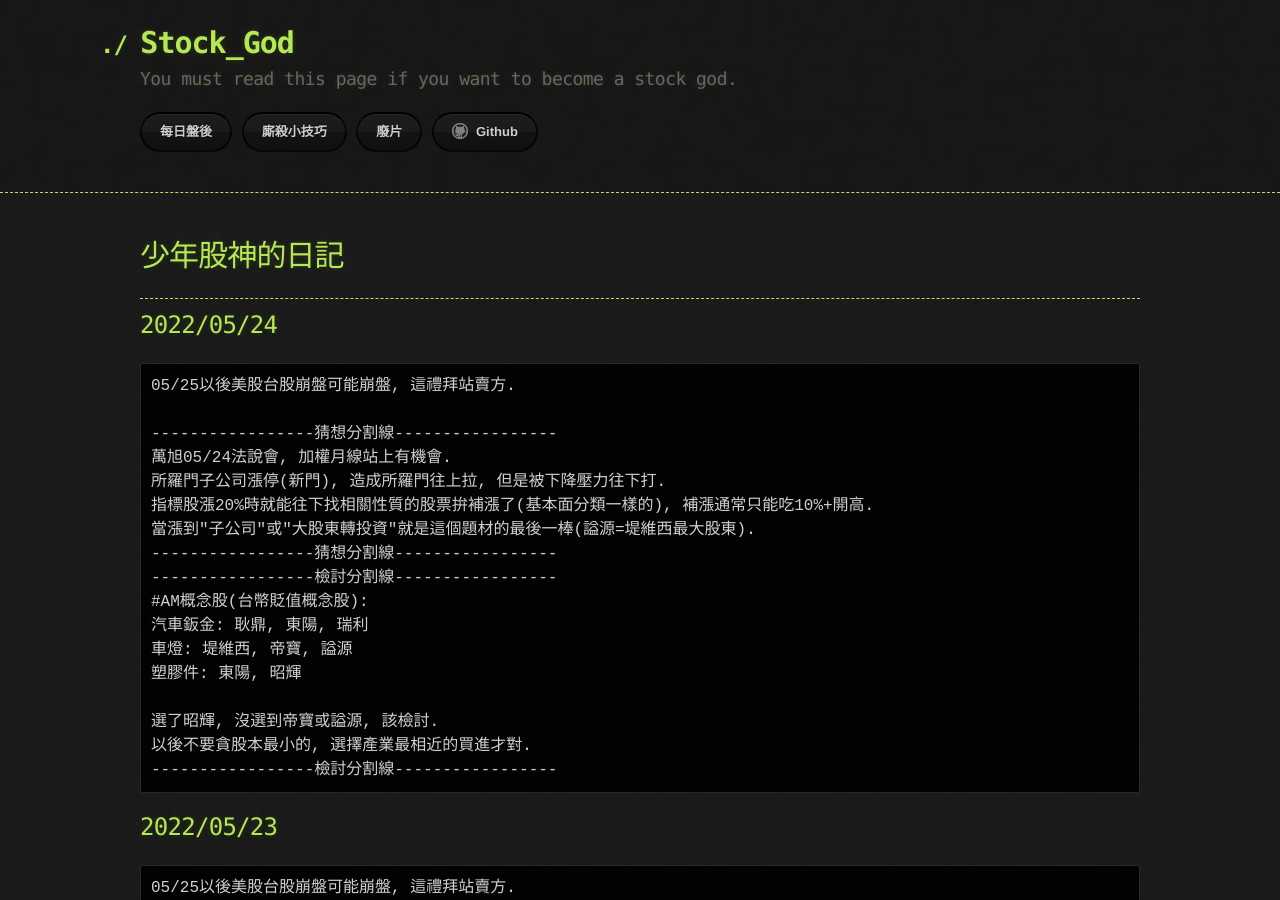
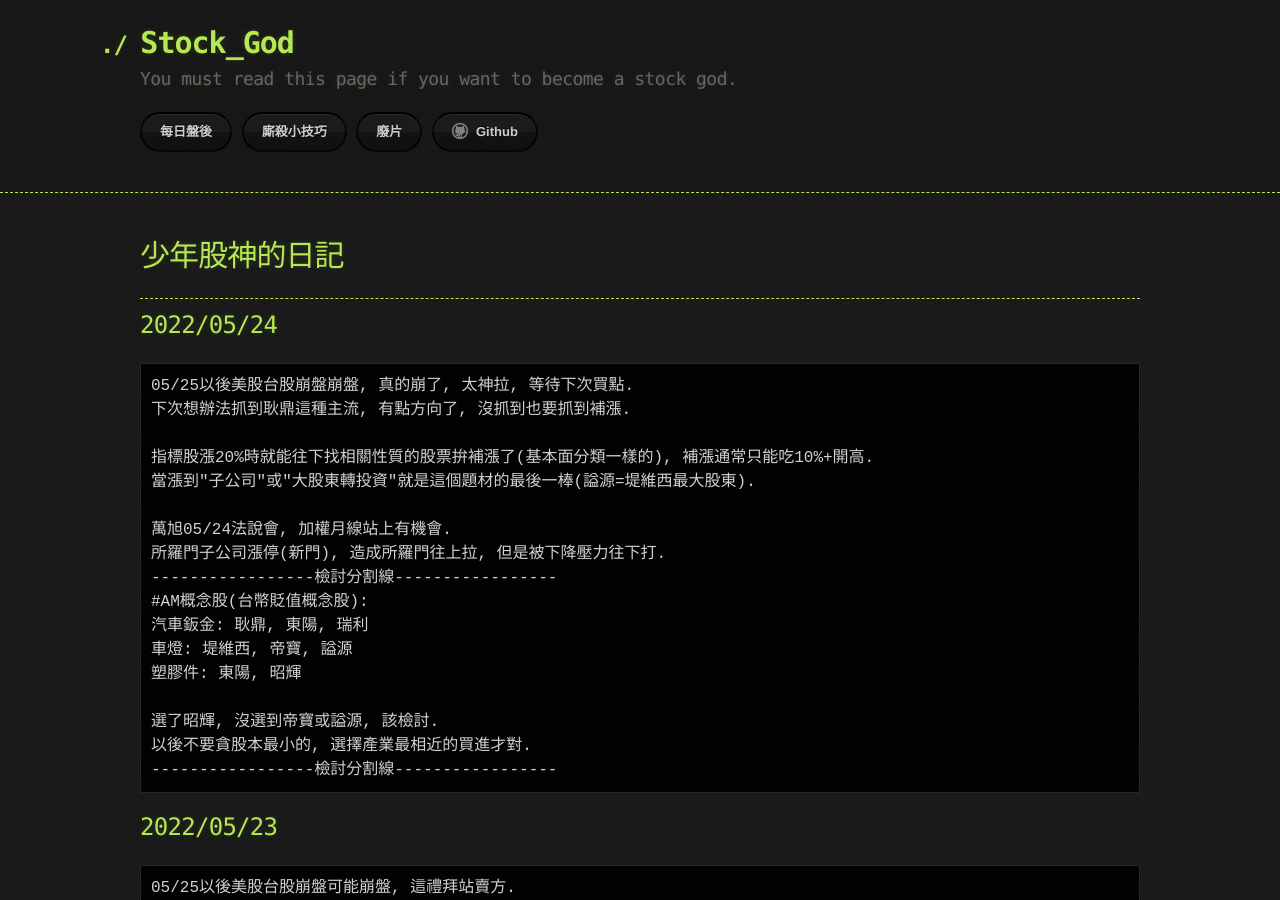
Before and after one commit to lepg5487/Stock_God, a Jekyll site: the page built from index.md, in a window 1280 px wide and 900 px high. Built offline with Jekyll 4.4.1, drawn with Linux system fonts in a browser that asks for light colours; our own code applies the rules of GitHub Pages for plain Markdown files.

Commit message:
Update index.md

````diff
--- a/index.md
+++ b/index.md
@@ -8,14 +8,14 @@ layout: testlayouts
 
 ## 2022/05/24
 ```
-05/25以後美股台股崩盤可能崩盤, 這禮拜站賣方.
+05/25以後美股台股崩盤崩盤, 真的崩了, 太神拉, 等待下次買點.
+下次想辦法抓到耿鼎這種主流, 有點方向了, 沒抓到也要抓到補漲.
 
------------------猜想分割線-----------------
+指標股漲20%時就能往下找相關性質的股票拚補漲了(基本面分類一樣的), 補漲通常只能吃10%+開高.
+當漲到"子公司"或"大股東轉投資"就是這個題材的最後一棒(謚源=堤維西最大股東).
+
 萬旭05/24法說會, 加權月線站上有機會.
 所羅門子公司漲停(新門), 造成所羅門往上拉, 但是被下降壓力往下打.
-指標股漲20%時就能往下找相關性質的股票拚補漲了(基本面分類一樣的), 補漲通常只能吃10%+開高.
-當漲到"子公司"或"大股東轉投資"就是這個題材的最後一棒(謚源=堤維西最大股東).
------------------猜想分割線-----------------
 -----------------檢討分割線-----------------
 #AM概念股(台幣貶值概念股):
 汽車鈑金: 耿鼎, 東陽, 瑞利
````
